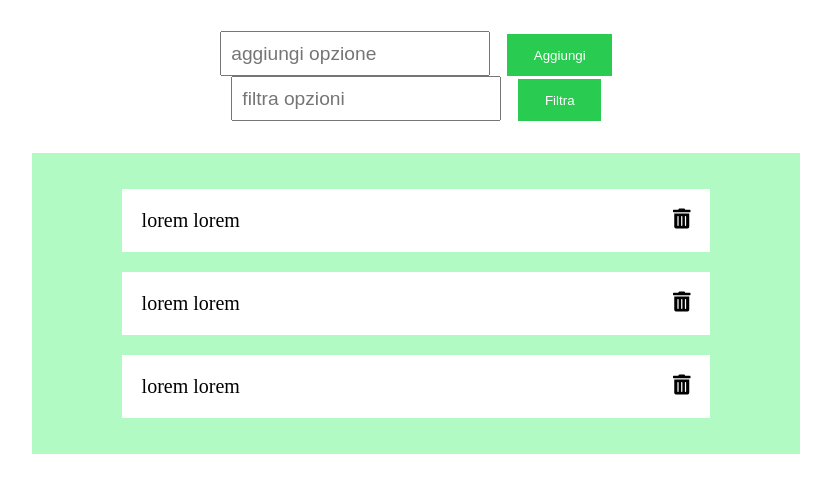
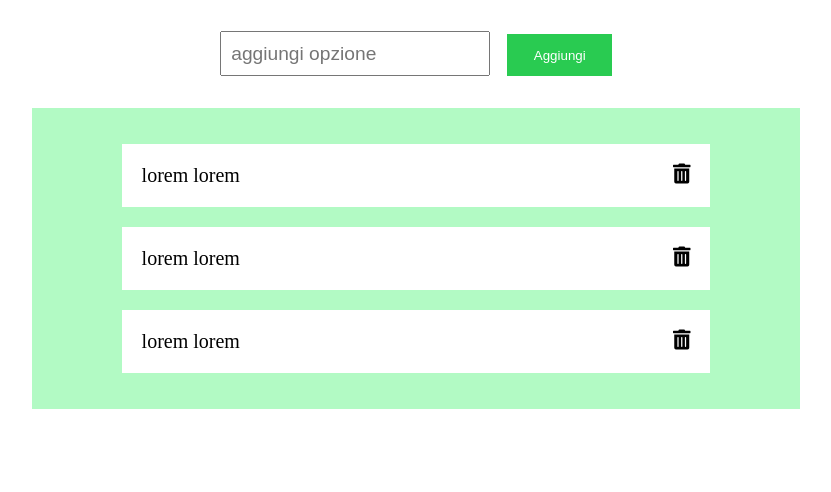
Before and after one commit to Gabry17/Vue-To-Do-List, a plain HTML site: page index.html in a window 1280 px wide. Shown: the part 70-562 px from the top of the page, without its empty margins (224-1055 px from the left). Drawn offline with nearby package versions, Linux system fonts and the light colour scheme.

Commit message:
rimosso input

```diff
--- a/index.html
+++ b/index.html
@@ -23,10 +23,6 @@
                 <div class="text">
                     <input type="text" placeholder="aggiungi opzione">
                     <button>Aggiungi</button>
-                </div>
-                <div class="filter">
-                    <input type="text" placeholder="filtra opzioni">
-                    <button>Filtra</button>
                 </div>
             </section>
             <section class="main-bottom">
```
